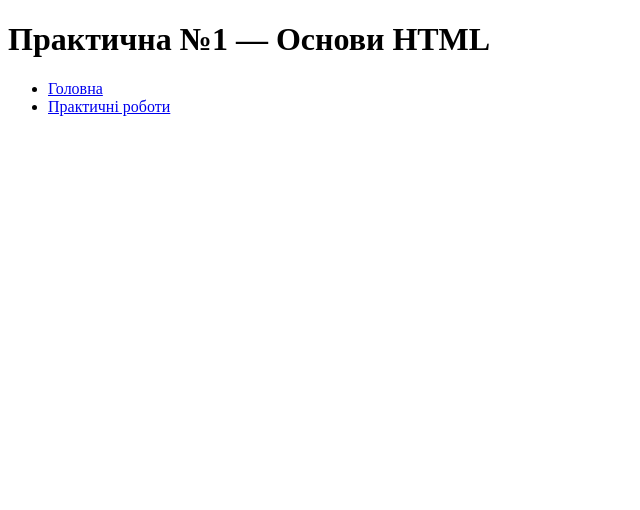
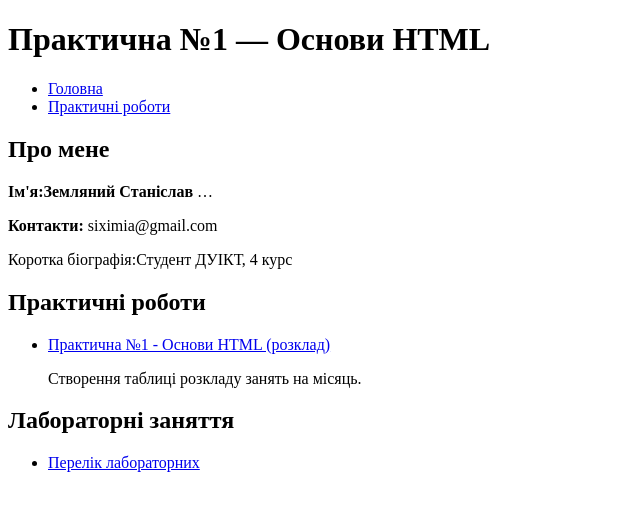
Before and after one commit to StanislavZemlyanyi/ZemlyanyiStanislavKID41, a plain HTML site: page main.html in a window 1280 px wide. Shown: the whole page, without its empty margins (0-640 px from the left). Drawn offline with Linux system fonts and the light colour scheme.

Commit message:
add main container

```diff
--- a/main.html
+++ b/main.html
@@ -10,10 +10,37 @@
     <h1>Практична №1 — Основи HTML</h1>
     <nav aria-label="Навігація">
       <ul class="nav">
-        <li><a href="../index.html">Головна</a></li>
+        <li><a href="../main.html">Головна</a></li>
         <li><a href="../practicals.html">Практичні роботи</a></li>
       </ul>
     </nav>
   </header>
+
+ <main class="container">
+    <section id="about">
+      <h2>Про мене</h2>
+      <p><strong>Ім'я:Земляний Станіслав</strong> …</p>
+      <p><strong>Контакти:</strong> siximia@gmail.com</p>
+      <p>Коротка біографія:Студент ДУІКТ, 4 курс</p>
+    </section>
+
+    <section id="practicals">
+      <h2>Практичні роботи</h2>
+      <ul>
+        <li>
+          <a href="pages/practice1.html">Практична №1 - Основи HTML (розклад)</a>
+          <p class="muted">Створення таблиці розкладу занять на місяць.</p>
+        </li>
+      </ul>
+    </section>
+
+    <section id="labs">
+      <h2>Лабораторні заняття</h2>
+      <ul>
+        <li><a href="labs.html">Перелік лабораторних</a></li>
+      </ul>
+    </section>
+  </main>
+
 </body>
 </html>
```
